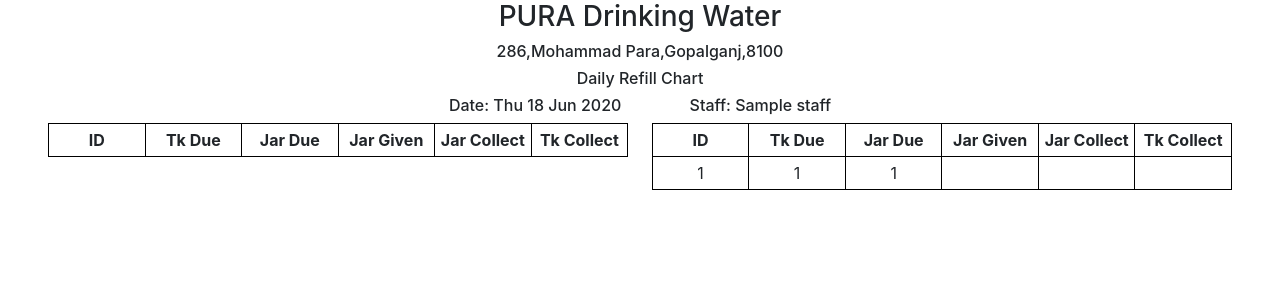
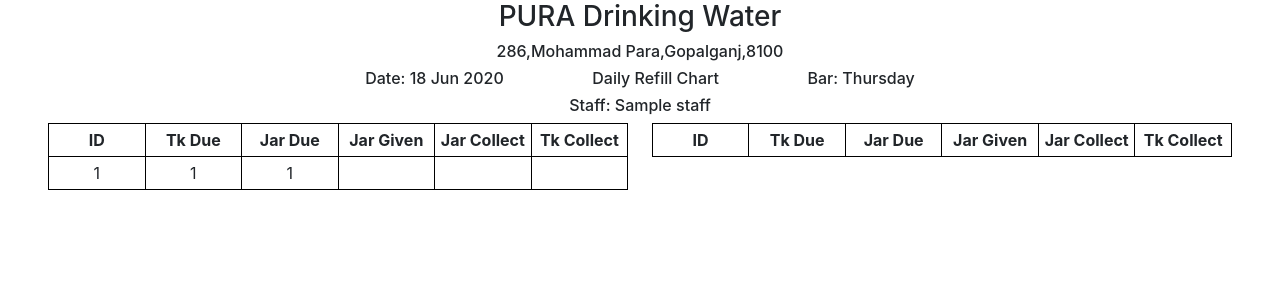
Before and after one commit to mahamudhasan124/WaterSupply, a Django app: page /delivery/1/ in a window 1280 px wide. Shown: the part 110-410 px from the top of the page. Run offline with Django 3.2, Linux system fonts and the light colour scheme; a user stored in the database is signed in; tables that the repository leaves empty hold one stand-in row (values such as "Sample post"); lists and menus that the app fills with data are empty; some libraries are stand-ins or nearby versions.

Commit message:
delivery page updated

```diff
--- a/pura/templates/pura/delivery.html
+++ b/pura/templates/pura/delivery.html
@@ -233,8 +233,8 @@
 
   <h3 class="text-center">PURA Drinking Water</h3>
  <h6 class="text-center">286,Mohammad Para,Gopalganj,8100</h6>
- <h6 class="text-center">Daily Refill Chart</h6>
-<h6 class="text-center" >Date: {{ today|date:"D d M Y" }} &emsp;&emsp;&emsp;&emsp;Staff: {{ staff.name }}</h6>
+ <h6 class="text-center">Date: {{ today|date:"d M Y" }} &emsp;&emsp;&emsp;&emsp;&emsp; Daily Refill Chart &emsp;&emsp;&emsp;&emsp;&emsp; Bar: {{ bar }}</h6>
+<h6 class="text-center" >Staff: {{ staff.name }}</h6>
 
 </div>
  <div>
--- a/pura/views.py
+++ b/pura/views.py
@@ -209,11 +209,17 @@ def edit_staff(request, pk):
 def delivery(request, pk):
     customers = Customer.objects.filter(staff_id=pk).order_by('id')
     staff = Staff.objects.get(id=pk)
-    customers_col1 = customers[:len(customers)//2]
-    customers_col2 = customers[len(customers)//2:]
+    customers_col1, customers_col2 = customers[::2], customers[1::2]
     today = datetime.today().date()
+    bar_find = datetime.today()
+    bar = bar_find.strftime('%A')
 
-    context = {'customers_col1': customers_col1,'customers_col2': customers_col2, 'staff': staff, 'today': today, 'delivery': delivery}
+    context = {'customers_col1': customers_col1,
+               'customers_col2': customers_col2,
+               'staff': staff, 'today': today,
+               'delivery': delivery,
+               'bar':bar,
+               }
     return render(request, 'pura/delivery.html', context)
 
 
```
